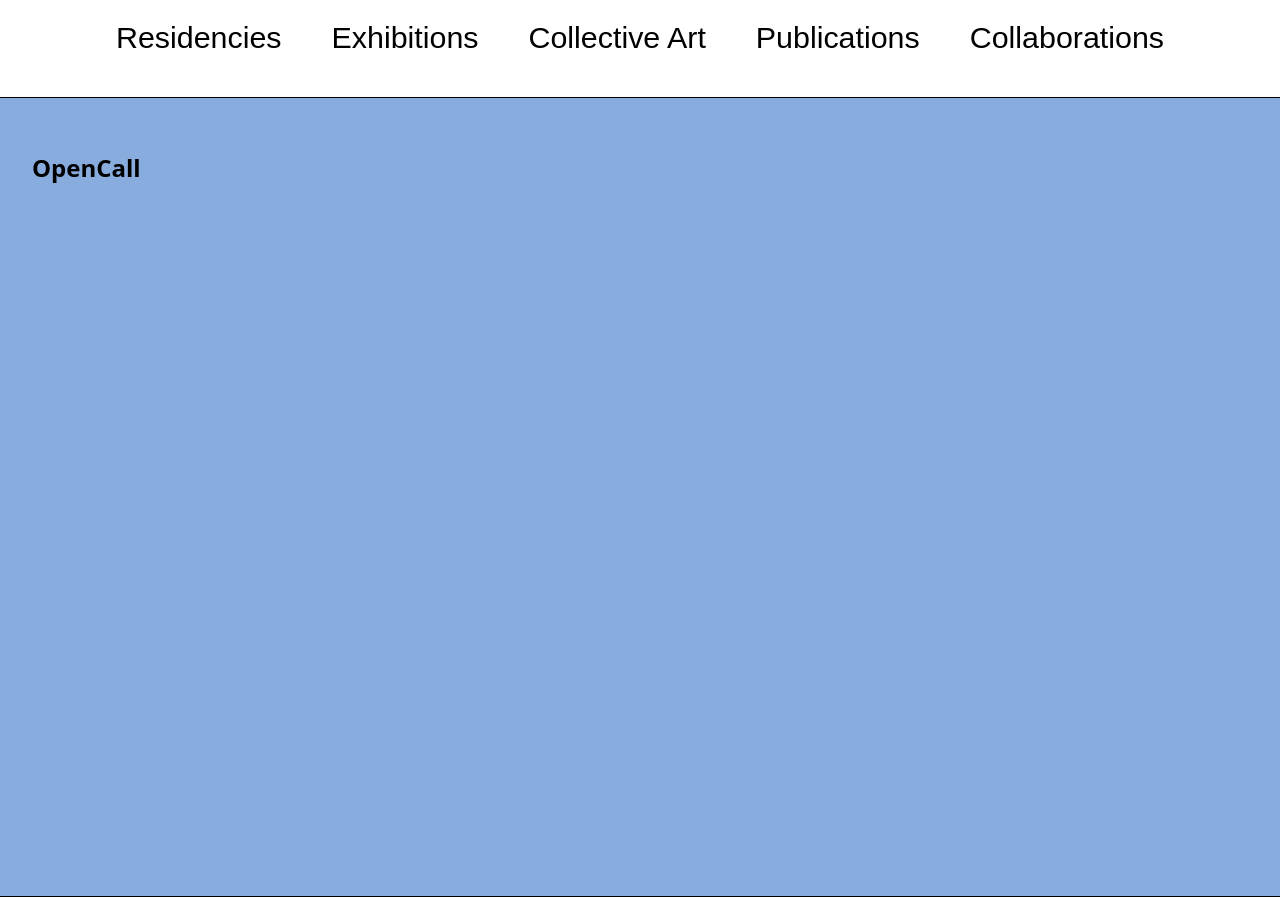
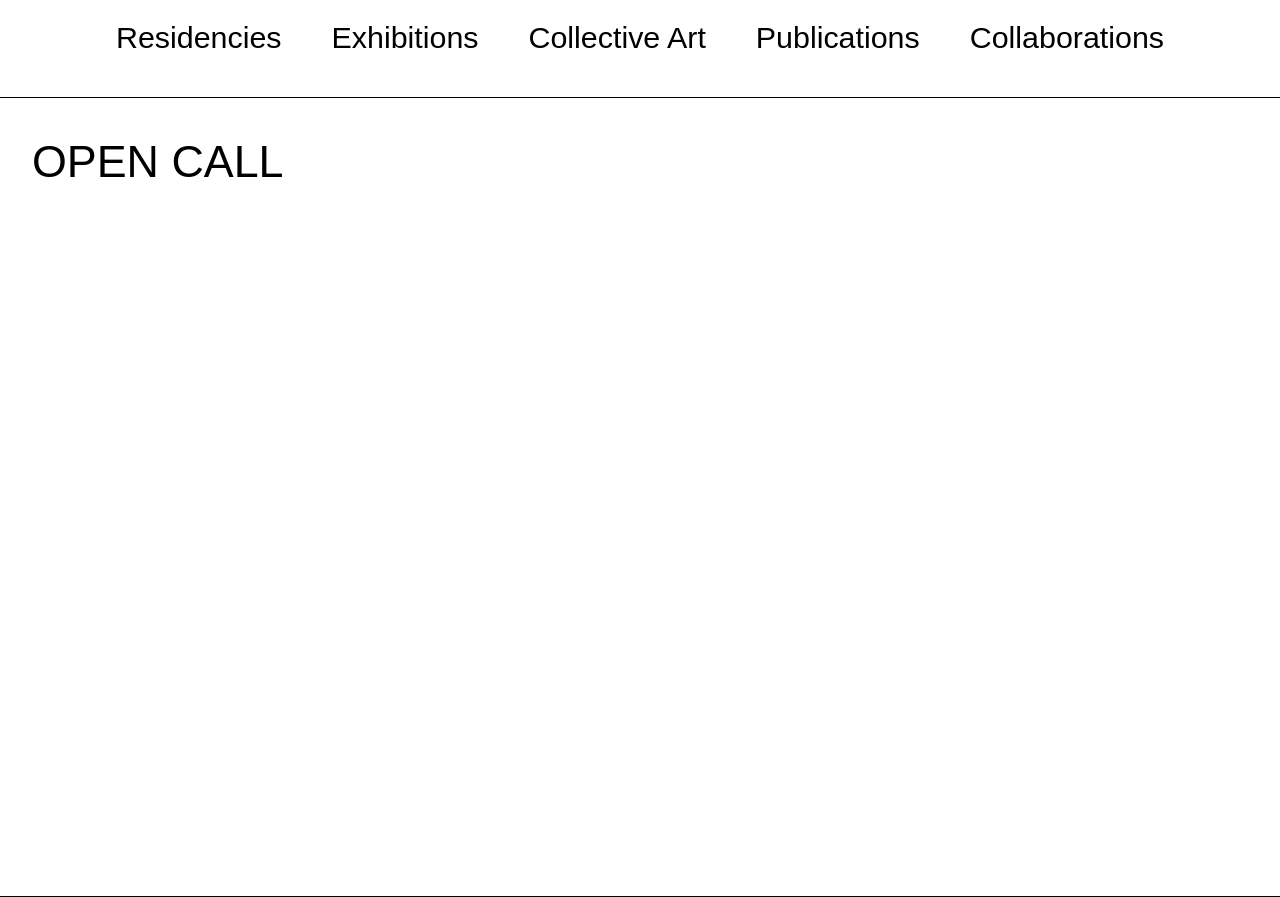
Before and after one commit to inesuribeb/AzarFundacion, a React (Vite) app in the folder mi-aplicacion/: page /home in a window 1280 px wide. Shown: the part 1503-2400 px from the top of the page. Built offline with nearby package versions, Linux system fonts and the light colour scheme; a web font is replaced by a local one.

Commit message:
pequeños cambios de estilo

```diff
--- a/mi-aplicacion/src/pages/Home/sections/OpenCall/OpenCall.css
+++ b/mi-aplicacion/src/pages/Home/sections/OpenCall/OpenCall.css
@@ -6,7 +6,7 @@
     padding: 0;
     margin: 0;
     position: relative;
-    background-color: var(--accent-color);
+    background-color: transparent;
     padding: 2rem 2rem;
     border-top: 1px solid var(--dark-color);
     border-bottom: 1px solid var(--dark-color);
--- a/mi-aplicacion/src/pages/Home/sections/OpenCall/OpenCall.jsx
+++ b/mi-aplicacion/src/pages/Home/sections/OpenCall/OpenCall.jsx
@@ -1,9 +1,12 @@
+import MediumSans from '../../../../components/Titles/MediumSans/MediumSans';
 import './OpenCall.css'
 
 function OpenCall({ t }) {
     return (
         <section className='OpenCall-section'>
-            <h1>OpenCall</h1>
+            {/* <h1>OpenCall</h1> */}
+            <MediumSans>{t('openCall')}</MediumSans>
+
         </section>
     )
 }
--- a/mi-aplicacion/src/utils/Data/ResidenciesData.jsx
+++ b/mi-aplicacion/src/utils/Data/ResidenciesData.jsx
@@ -1,7 +1,7 @@
 export const mockResidencias = [
     {
         id: "residencia-1",
-        image: "/Images/Residencies/Residency01/residency01-01.png",
+        image: "/Images/Header/HeaderResidencia.jpg",
 
         title: {
             es: "Residencia Enero 2025",
```
